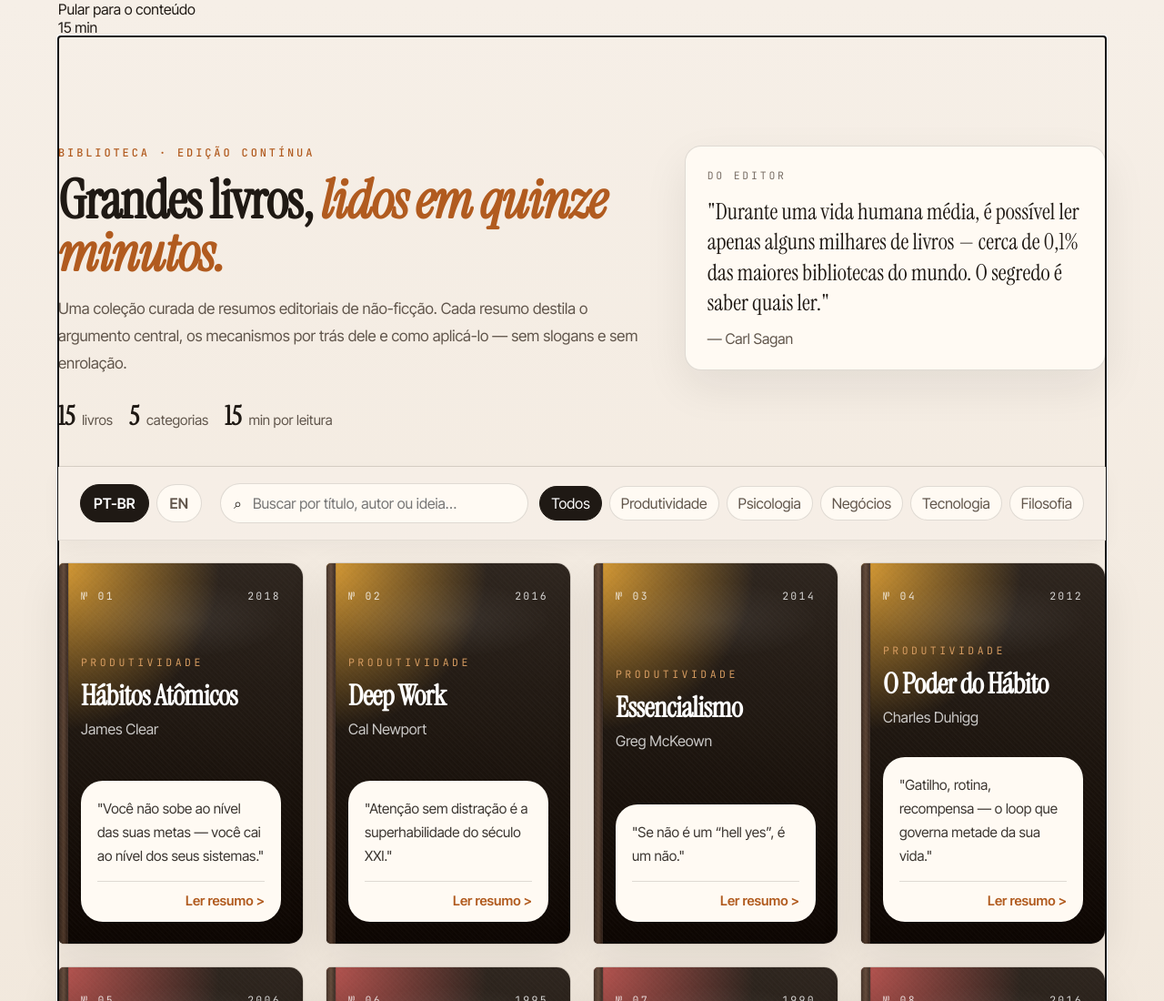
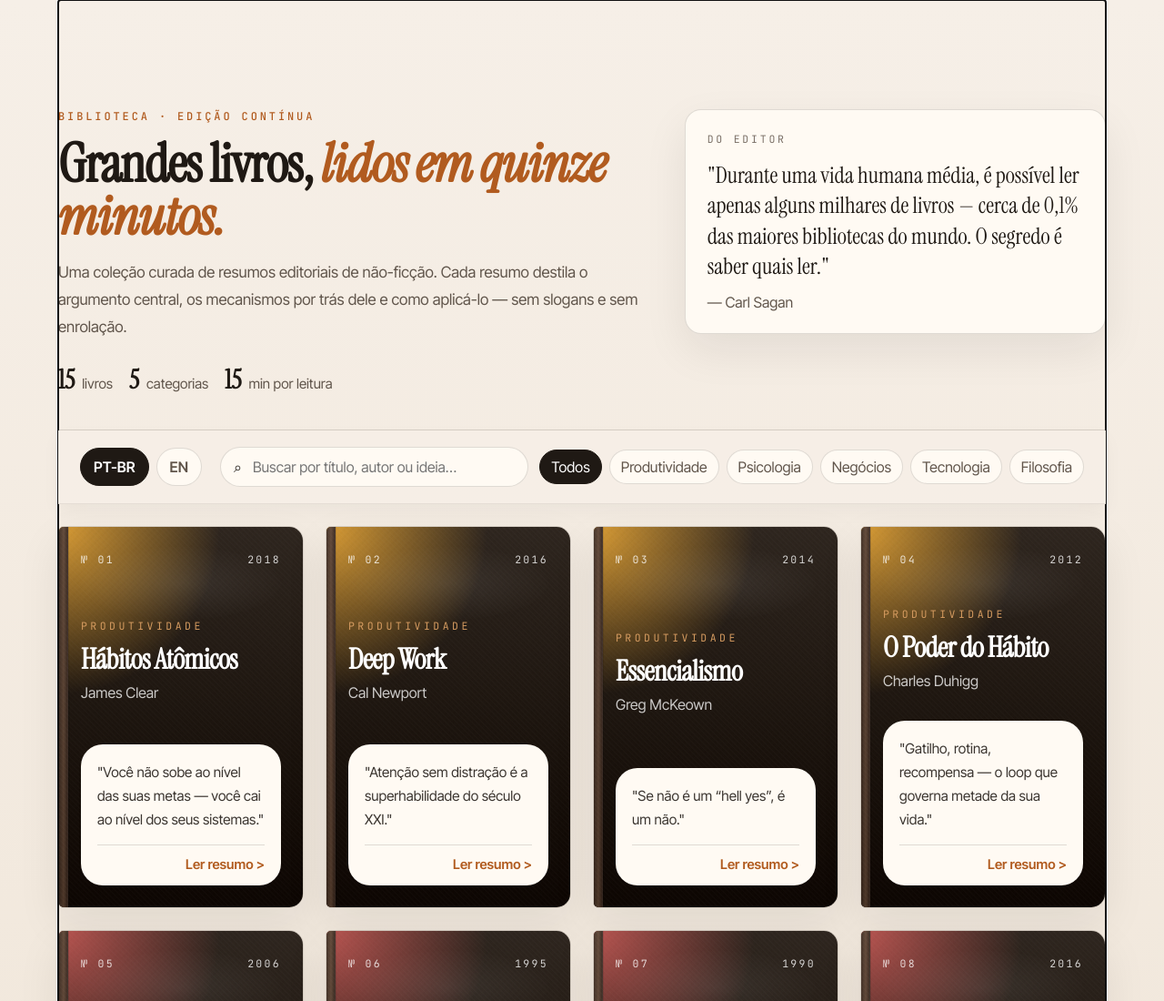
Before and after one commit to 15min-read/15min-read.github.io, a website with bundled scripts: page index.html in a window 1280 px wide. Shown: the top 1100 px of the page at 91% size. Built offline with nearby package versions, Linux system fonts and the light colour scheme.

Commit message:
Remove skip link and site logo

```diff
--- a/index.html
+++ b/index.html
@@ -22,12 +22,8 @@
   </head>
   <body>
     <div class="site-shell">
-      <a class="skip-link" id="skipLink" href="#main-content"
-        >Pular para o conteúdo</a
-      >
       <header class="site-header" aria-label="Site header">
         <div class="site-header__inner">
-          <div class="site-logo" aria-hidden="true"><span>15 min</span></div>
         </div>
       </header>
 
```
